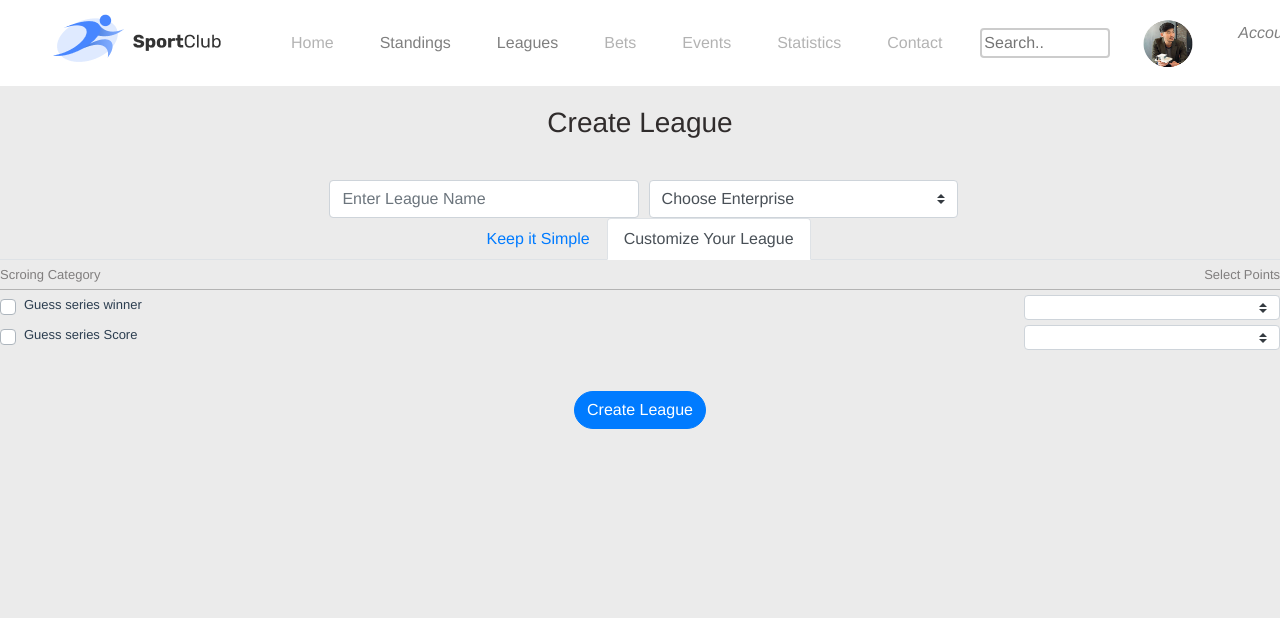
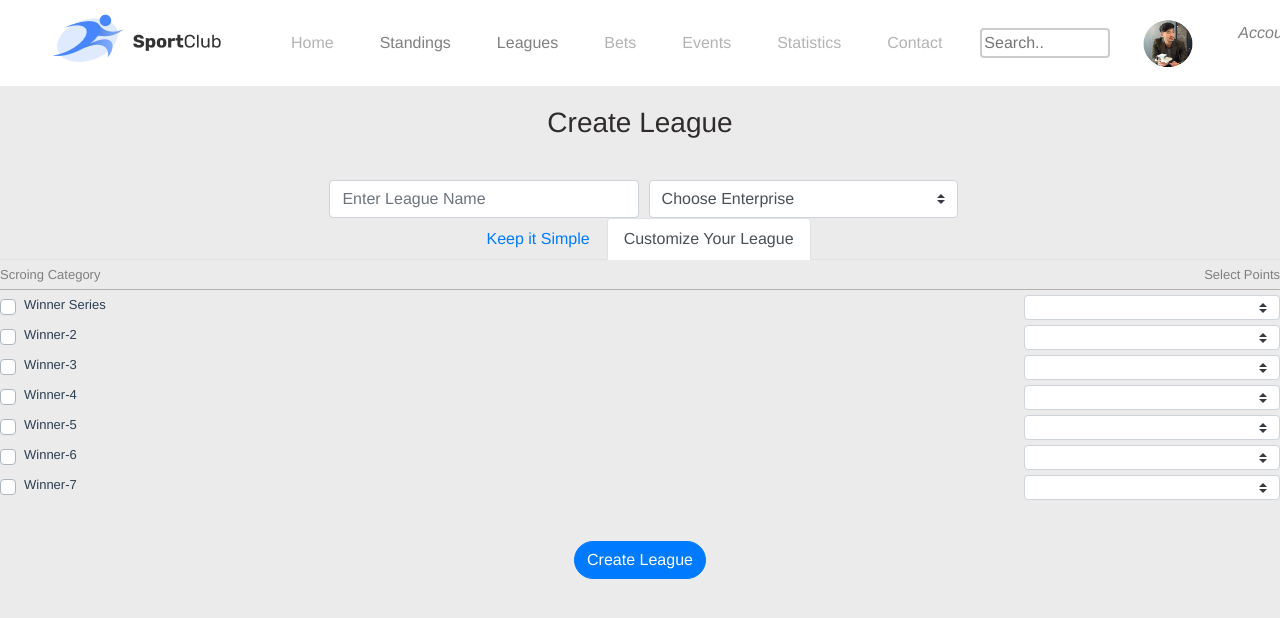
Before and after one commit to anilAmeotech/sports, a Vue app: page /createleague in a window 1280 px wide. Both pictures are taken after a click on the tab "Customize Your League". Shown: the top 618 px of the page. Built offline with nearby package versions, Linux system fonts and the light colour scheme.

Commit message:
Changes in CreateLeague Page

```diff
--- a/src/modules/league/component/createleague.ts
+++ b/src/modules/league/component/createleague.ts
@@ -12,13 +12,13 @@ export default class createleague extends Vue {
     data() {
         return {
           items: [
-            { "name": "preset-1", "id": "accordion-1" },
-            { "name": "preset-2", "id": "accordion-2" },
-            { "name": "preset-3", "id": "accordion-3" },
-            { "name": "preset-4", "id": "accordion-4" },
-            { "name": "preset-5", "id": "accordion-5" },
-            { "name": "preset-6", "id": "accordion-6" },
-            { "name": "preset-7", "id": "accordion-7" }
+            { "name": "Winner Series", "id": "checkbox-1" },
+            { "name": "Winner-2", "id": "checkbox-2" },
+            { "name": "Winner-3", "id": "checkbox-3" },
+            { "name": "Winner-4", "id": "checkbox-4" },
+            { "name": "Winner-5", "id": "checkbox-5" },
+            { "name": "Winner-6", "id": "checkbox-6" },
+            { "name": "Winner-7", "id": "checkbox-7" }
           ]
         }
       }
--- a/src/modules/league/component/createleague.vue
+++ b/src/modules/league/component/createleague.vue
@@ -47,30 +47,15 @@
               <b-card-text class="float-right"> Select Points </b-card-text>
             </div>
             <ul class="categoory-list">
-              <li class="category-item">
+              <li v-for="item in items" v-bind:key="item.id" class="category-item">
                 <b-form-checkbox
-                  id="checkbox-1"
+                  v-bind:key="item.id"
                   v-model="status"
                   name="checkbox-1"
                   value="accepted"
                   unchecked-value="not_accepted"
                 >
-                  Guess series winner
-                </b-form-checkbox>
-                <b-form-select
-                  v-model="selected"
-                  :options="options"
-                ></b-form-select>
-              </li>
-              <li class="category-item">
-                <b-form-checkbox
-                  id="checkbox-2"
-                  v-model="status"
-                  name="checkbox-2"
-                  value="accepted"
-                  unchecked-value="not_accepted"
-                >
-                  Guess series Score
+                  {{item.name}}
                 </b-form-checkbox>
                 <b-form-select
                   v-model="selected"
```
